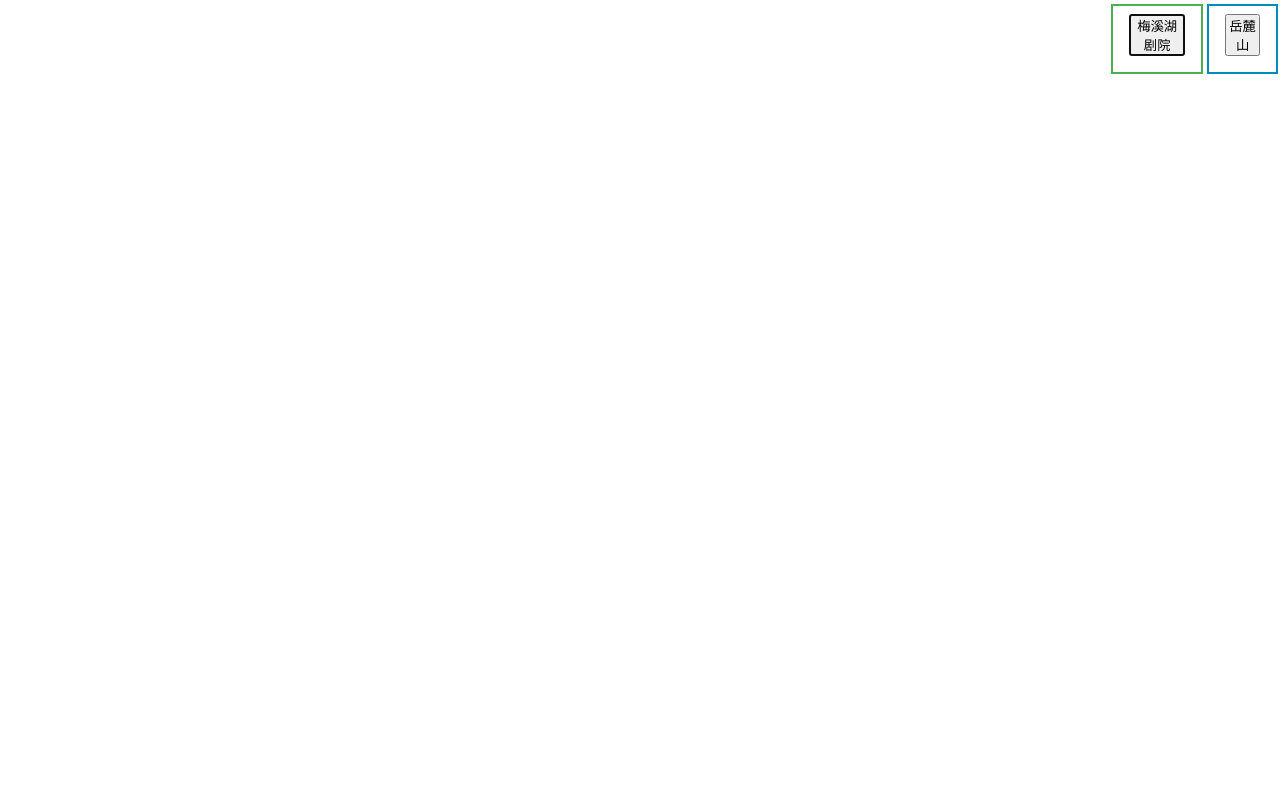
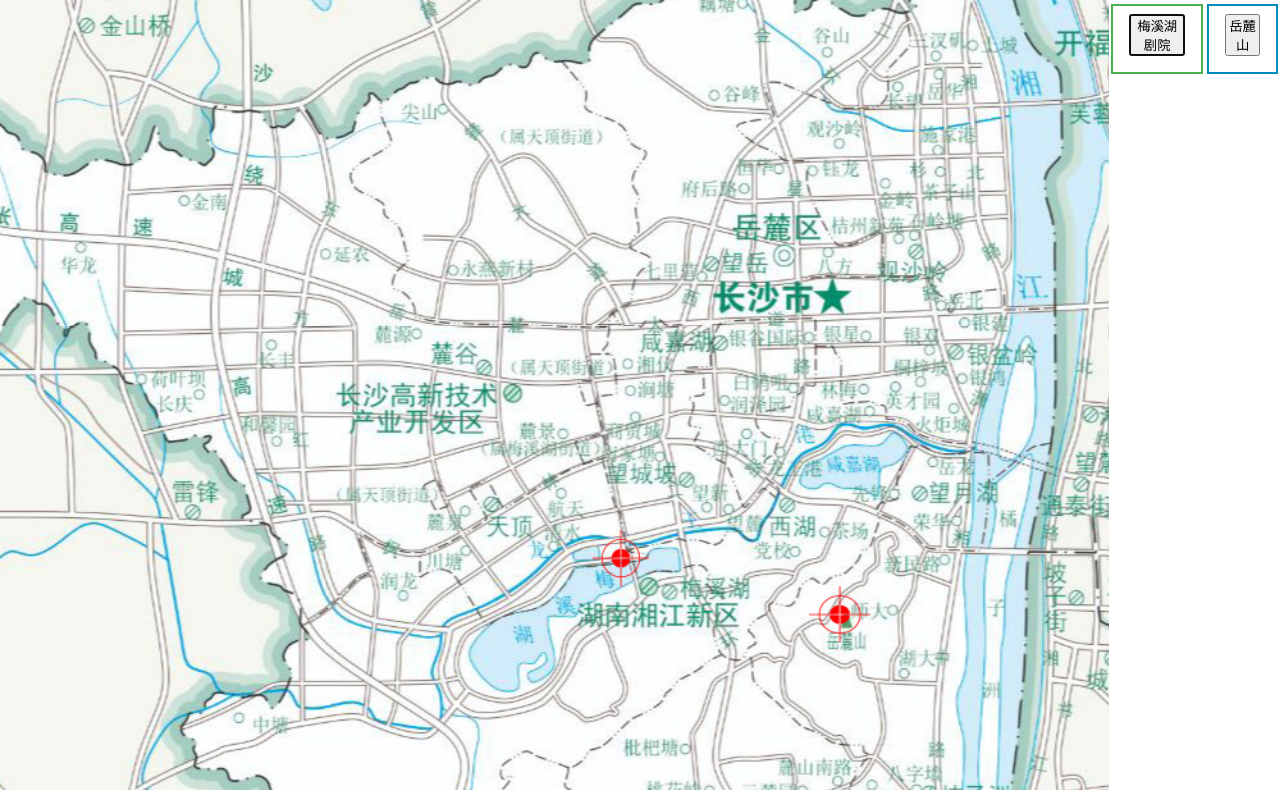
Before and after one commit to tudoushangyin/test, a plain HTML site: page index.html in a window 1280 px wide. Drawn offline with Linux system fonts and the light colour scheme.

Commit message:
Update index.html

```diff
--- a/index.html
+++ b/index.html
@@ -23,7 +23,7 @@
     #box{
     height: 790px;
     width: 1400px;
-    background: url(image/1.jpg) no-repeat center center;   /*加载背景图*/   /* 背景图不平铺 */
+    background: url(1.jpg) no-repeat center center;   /*加载背景图*/   /* 背景图不平铺 */
     background-size:cover;  /* 让背景图基于容器大小伸缩 */
     background-attachment:fixed;        /* 当内容高度大于图片高度时，背景图像的位置相对于viewport固定 */
     }
```
